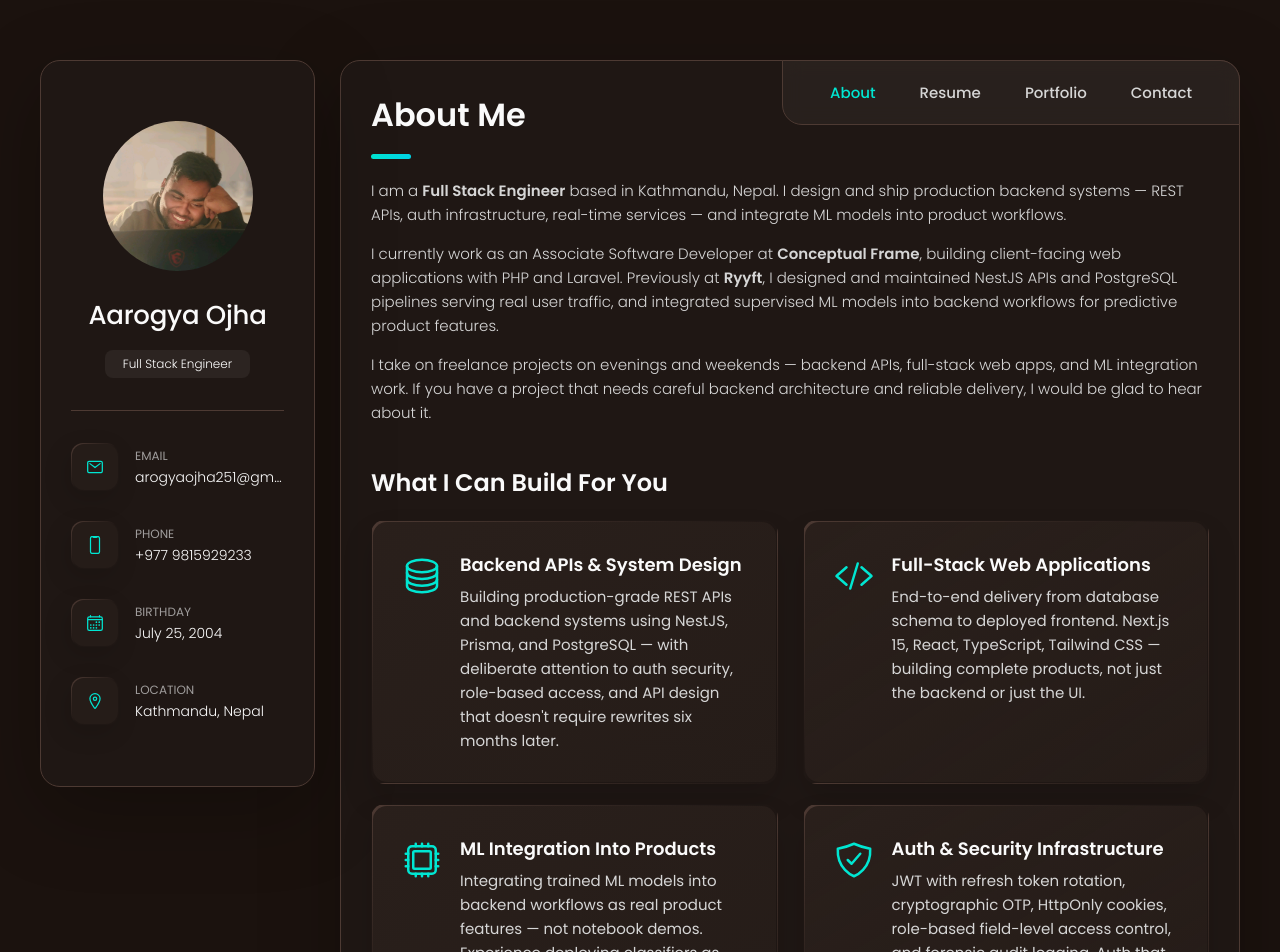
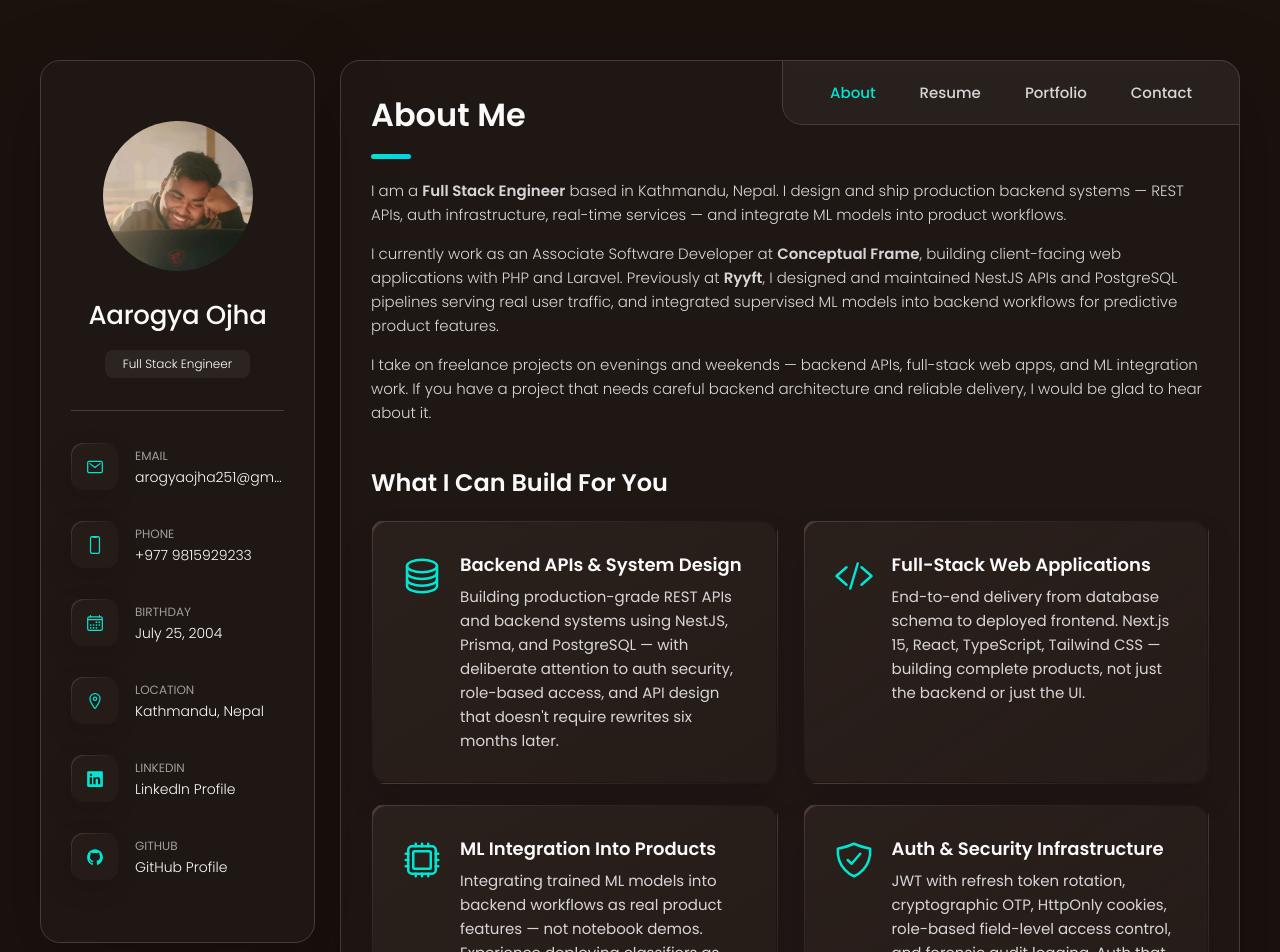
Before and after one commit to aarogyaojha/portfolio-website-updated, a Next.js app: page / in a window 1280 px wide. Shown: the top 952 px of the page. Built offline with nearby package versions, Linux system fonts and the light colour scheme.

Commit message:
feat: add LinkedIn and GitHub contact links to Sidebar component

```diff
--- a/components/Sidebar.tsx
+++ b/components/Sidebar.tsx
@@ -90,6 +90,40 @@ const Sidebar = () => {
               <address>Kathmandu, Nepal</address>
             </div>
           </li>
+
+          <li className="contact-item">
+            <div className="icon-box">
+              <ion-icon name="logo-linkedin"></ion-icon>
+            </div>
+            <div className="contact-info">
+              <p className="contact-title">LinkedIn</p>
+              <a
+                href="https://www.linkedin.com/in/aarogya-ojha/"
+                className="contact-link"
+                target="_blank"
+                rel="noopener noreferrer"
+              >
+                LinkedIn Profile
+              </a>
+            </div>
+          </li>
+
+          <li className="contact-item">
+            <div className="icon-box">
+              <ion-icon name="logo-github"></ion-icon>
+            </div>
+            <div className="contact-info">
+              <p className="contact-title">GitHub</p>
+              <a
+                href="https://github.com/aarogyaojha"
+                className="contact-link"
+                target="_blank"
+                rel="noopener noreferrer"
+              >
+                GitHub Profile
+              </a>
+            </div>
+          </li>
         </ul>
 
         <div className="separator"></div>
```
